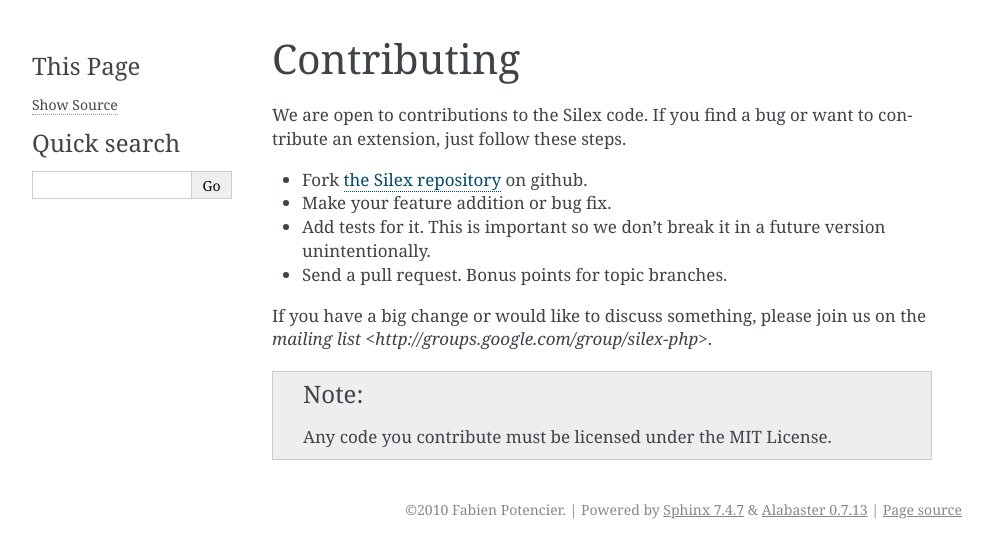
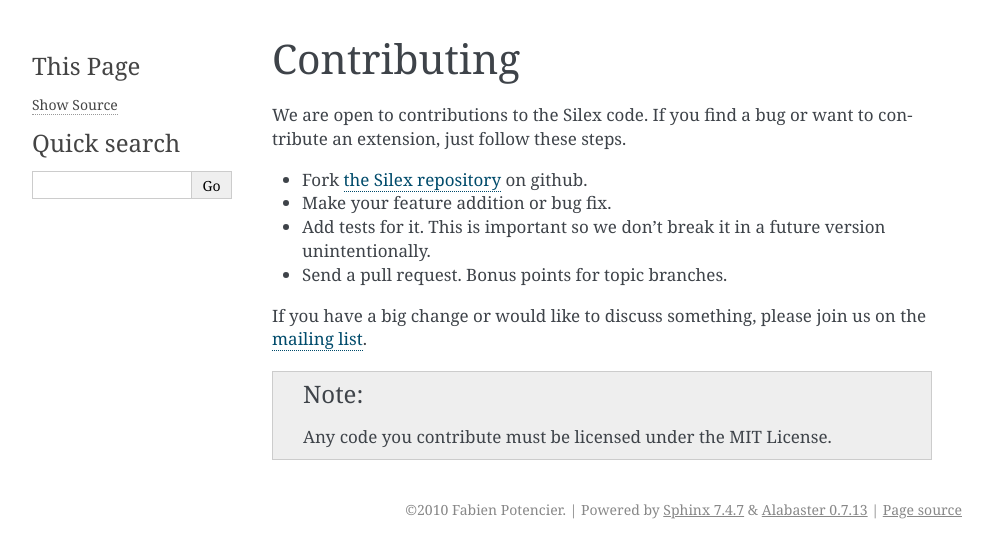
Before and after one commit to silexphp/Silex, a Sphinx documentation site: the page built from doc/contributing.rst, in a window 1280 px wide. Shown: the top 558 px of the page, without its empty margins (148-1141 px from the left). Built offline with Sphinx 7.4.7, drawn with Linux system fonts in a browser that asks for light colours.

Commit message:
[docs] fix link to the mailing list

```diff
--- a/doc/contributing.rst
+++ b/doc/contributing.rst
@@ -16,7 +16,7 @@
 
 If you have a big change or would like to discuss something,
 please join us on the `mailing list
-<http://groups.google.com/group/silex-php>`.
+<http://groups.google.com/group/silex-php>`_.
 
 .. note::
 
```
